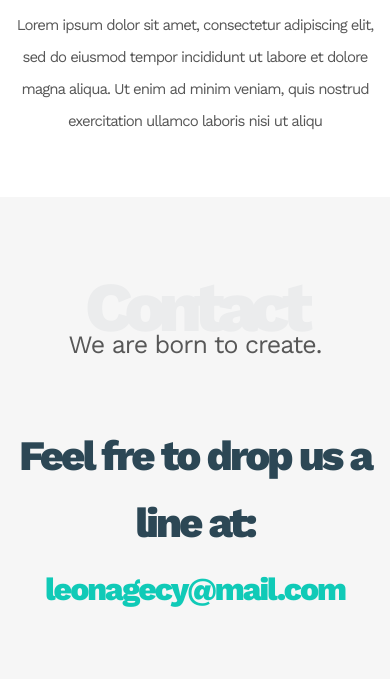
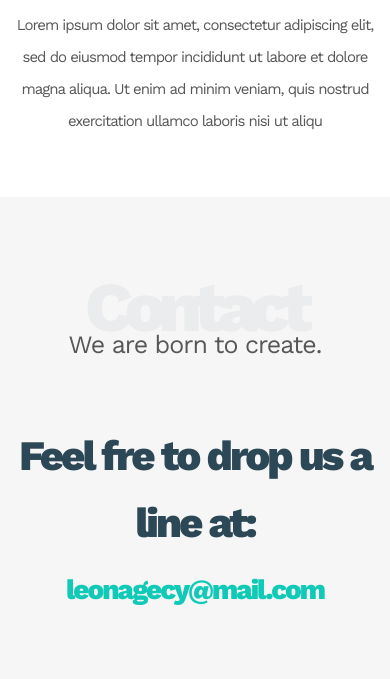
Before and after one commit to KarimWG7/Leon, a plain HTML site: page index.html in a window 390 px wide. Shown: the part 5626-6305 px from the top of the page. Drawn offline with nearby package versions, Linux system fonts and the light colour scheme.

Commit message:
Update Leon.css

```diff
--- a/css/Leon.css
+++ b/css/Leon.css
@@ -481,6 +481,6 @@ footer.footer {
     font-size: 42px;
   }
   section.contact .info a {
-    font-size: 32px;
+    font-size: 28px;
   }
 }
```
